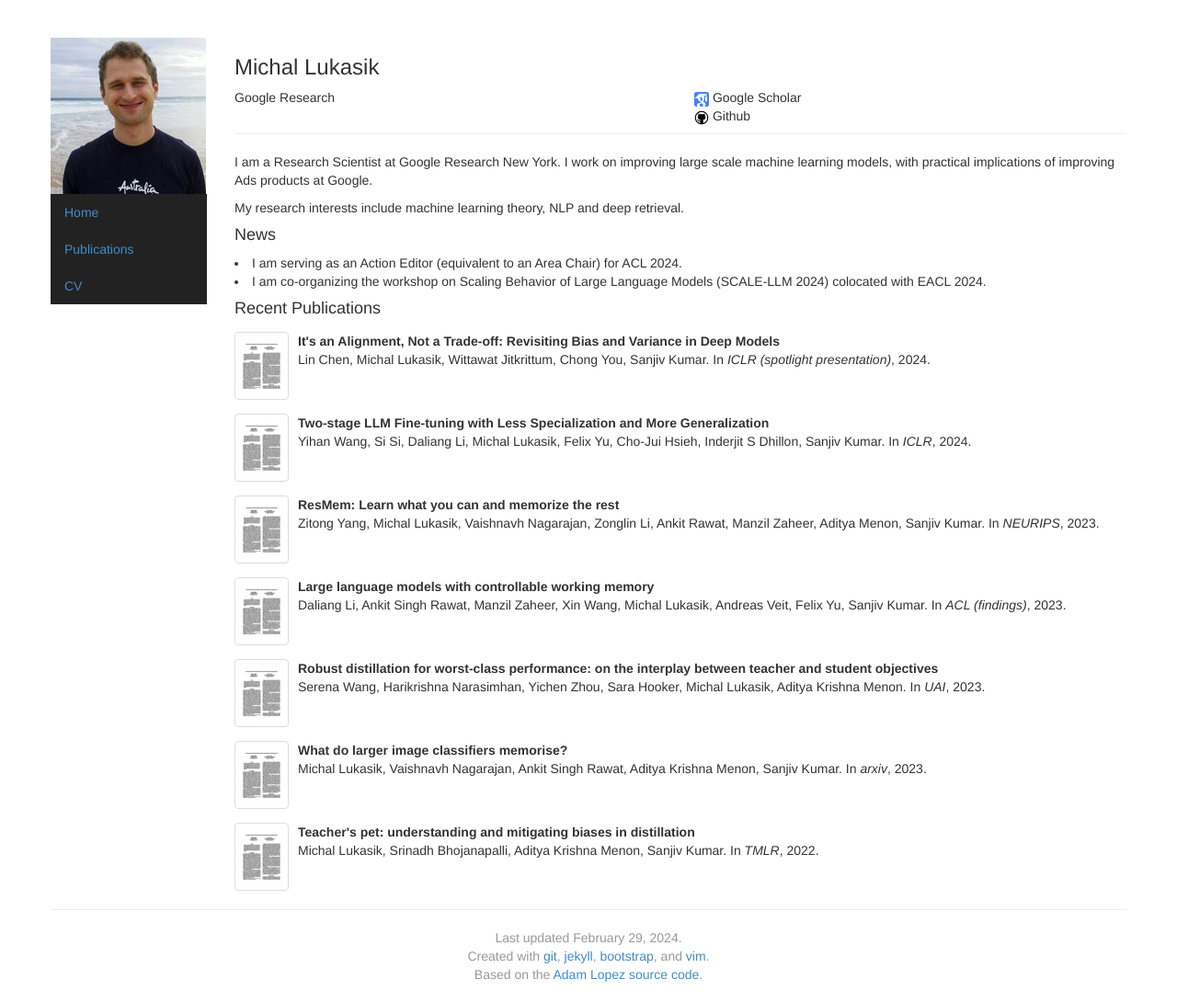
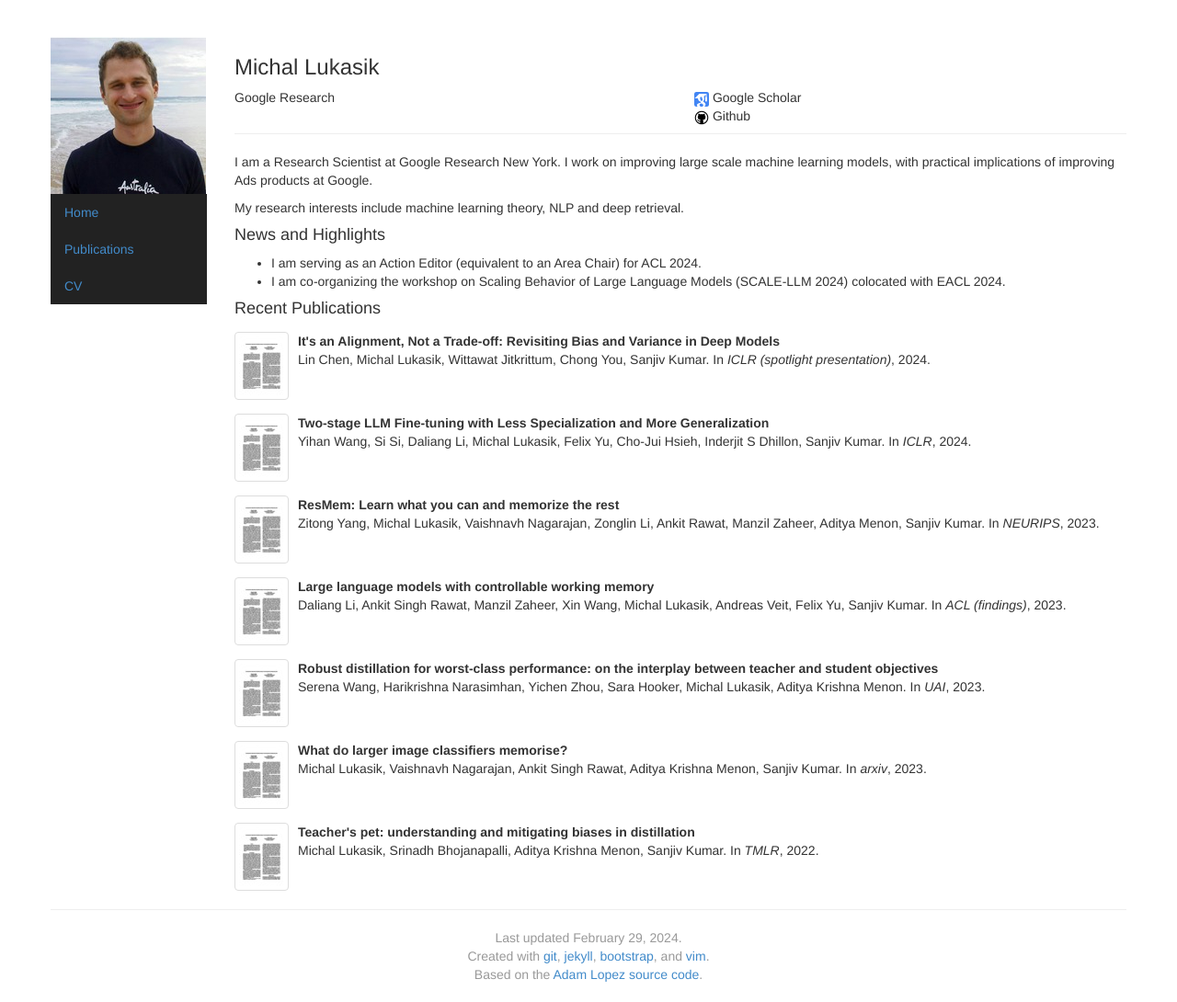
Before and after one commit to mlukasik/mlukasik.github.io, a Jekyll site: the page built from index.html, in a window 1280 px wide. Shown: the whole page at 92% size. Built offline with Jekyll 4.4.1, drawn with Linux system fonts in a browser that asks for light colours.

Commit message:
Update index.html

```diff
--- a/index.html
+++ b/index.html
@@ -40,13 +40,10 @@ My research interests include machine learning theory, NLP and deep retrieval.
 </p>
 </p>
 
-<h4>News</h4>
-<li>
-I am serving as an Action Editor (equivalent to an Area Chair) for ACL 2024.
-</li>
-<li>
-I am co-organizing the workshop on Scaling Behavior of Large Language Models (SCALE-LLM 2024) colocated with EACL 2024.
-</li>
+<h4>News and Highlights</h4>
+<ul>
+<li>I am serving as an Action Editor (equivalent to an Area Chair) for ACL 2024.</li>
+<li>I am co-organizing the workshop on Scaling Behavior of Large Language Models (SCALE-LLM 2024) colocated with EACL 2024.</li>
 </ul>
 
 <h4>Recent Publications</h4>
```
